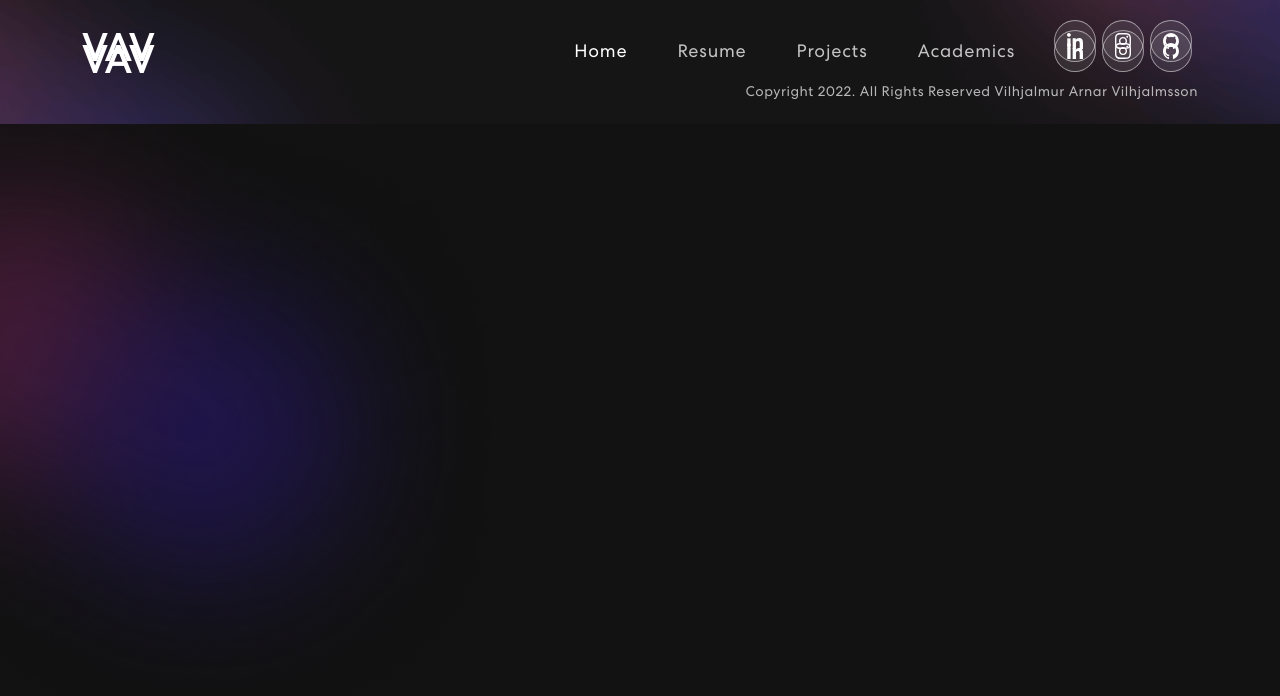
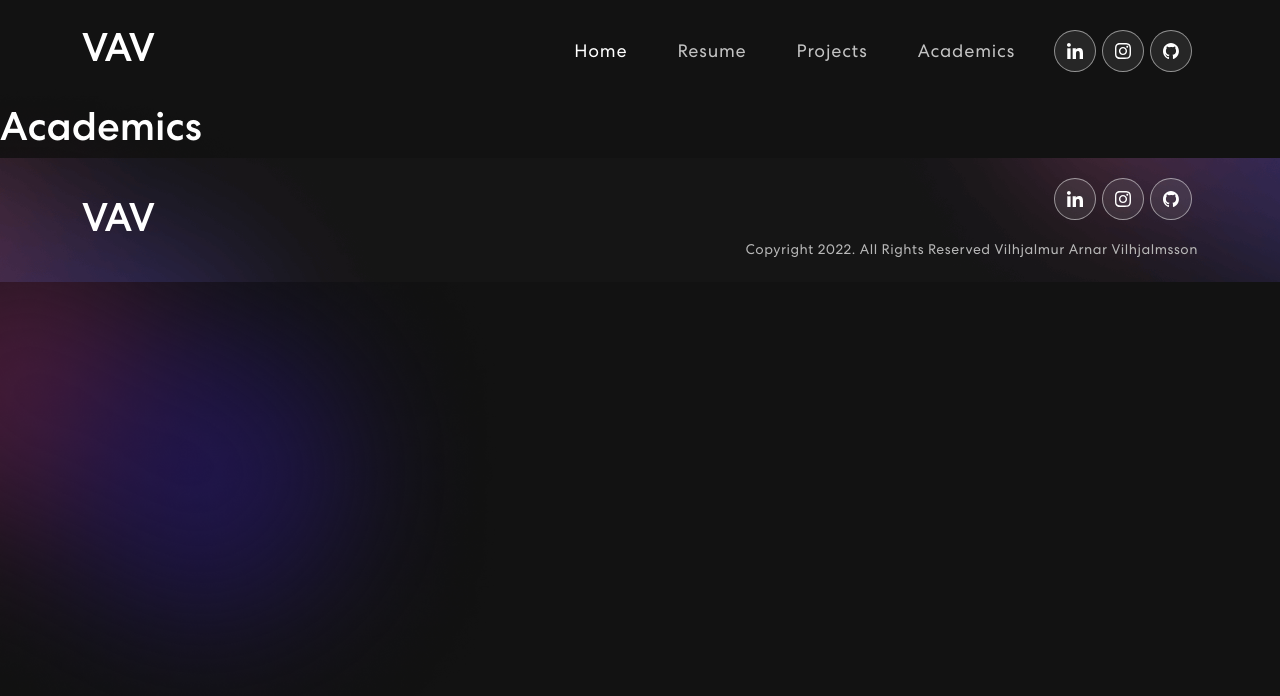
Before and after one commit to villi02/personal-portfolio-website, a React (Create React App) app: page /academics in a window 1280 px wide. Shown: the top 696 px of the page. Built offline with nearby package versions, Linux system fonts and the light colour scheme.

Commit message:
implemented NavBar positioning

```diff
--- a/src/App.css
+++ b/src/App.css
@@ -84,7 +84,7 @@ p.danger {
 /************ Navbar Css ************/
 nav.navbar {
   padding: 18px 0;
-  position: fixed;
+  position: relative;
   width: 100%;
   top: 0;
   z-index: 9999;
--- a/src/pages/academics.js
+++ b/src/pages/academics.js
@@ -1,12 +1,14 @@
 import React from 'react';
-import { NavBar } from '../components/NavBar';
 import { Experience } from '../components/Experience';
 import colorSharp from "../assets/img/color-sharp.png"
 
 const Academics = () => {
     return (
-        <div>
+        <div id='body'>
+
             <img className="background-image-left" src={colorSharp}/>
+
+            <h1>Academics</h1>
         </div>
 
         );
```
